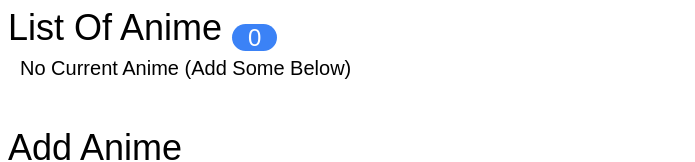
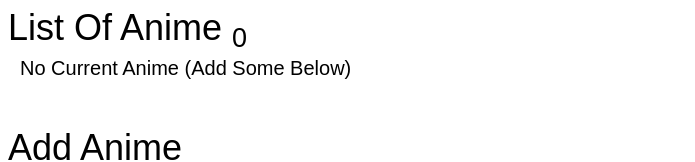
Before and after one commit to fschatbot/anime_list, a React (Create React App) app: page / in a window 1280 px wide. Shown: the top 162 px of the page, without its empty margins (0-695 px from the left). Built offline with nearby package versions, Linux system fonts and the light colour scheme.

Commit message:
Counter Tag is no working on class

```diff
--- a/src/App.js
+++ b/src/App.js
@@ -47,7 +47,7 @@ class App extends Component {
 		return (
 			<div className="container">
 				<h1 className="text-4xl">
-					List Of Anime <sub>{Object.keys(anime_data).length}</sub>
+					List Of Anime <sub className="Counter">{Object.keys(anime_data).length}</sub>
 				</h1>
 				<this.SearchContainer />
 				<ul className="AnimeList">
--- a/src/index.css
+++ b/src/index.css
@@ -78,7 +78,7 @@
 		hover:bg-blue-700 hover:rounded-xl;
 	}
 
-	sub {
+	.Counter {
 		@apply bg-blue-500 text-white text-2xl px-4 rounded-2xl
 		transition-all duration-500 ease-linear;
 	}
```
